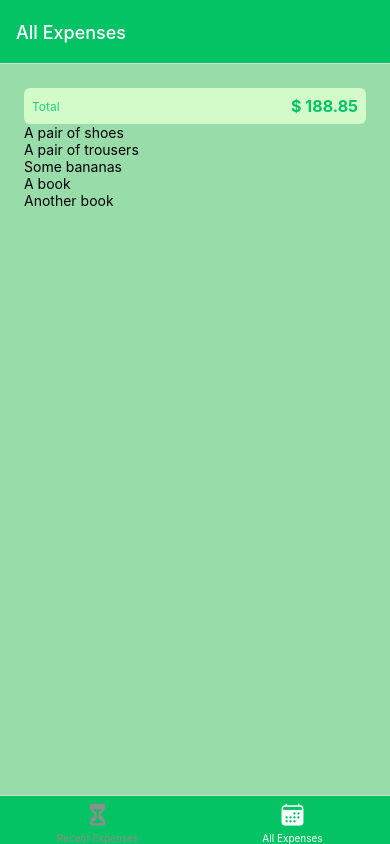
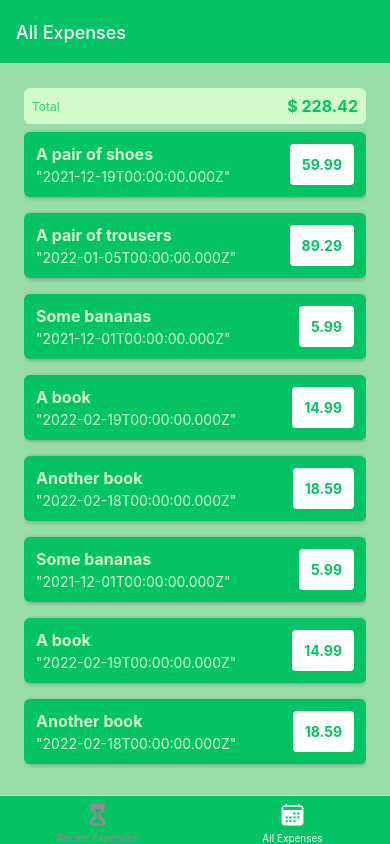
Before and after one commit to vikrantaroraa/react-native-expense-tracker, a React Native app: screen /AllExpenses in a window 390 px wide. Built offline with nearby package versions, Linux system fonts and the light colour scheme.

Commit message:
feat: created the ExpenseItemcomponent

```diff
--- /dev/null
+++ b/components/ExpensesOutput/ExpenseItem.js
@@ -0,0 +1,59 @@
+import React from "react";
+import { Pressable, StyleSheet, Text, View } from "react-native";
+import { GlobalStyles } from "../../constants/styles";
+
+function ExpenseItem({ description, date, amount }) {
+  return (
+    <Pressable>
+      <View style={styles.expenseItem}>
+        <View>
+          <Text style={[styles.textBase, styles.description]}>
+            {description}
+          </Text>
+          <Text style={styles.textBase}>{JSON.stringify(date)}</Text>
+        </View>
+        <View style={styles.amountContainer}>
+          <Text style={styles.amount}>{amount}</Text>
+        </View>
+      </View>
+    </Pressable>
+  );
+}
+
+export default ExpenseItem;
+
+const styles = StyleSheet.create({
+  expenseItem: {
+    padding: 12,
+    marginVertical: 8,
+    backgroundColor: GlobalStyles.colors.primary500,
+    flexDirection: "row",
+    justifyContent: "space-between",
+    borderRadius: 6,
+    elevation: 3,
+    shadowColor: GlobalStyles.colors.gray500,
+    shadowRadius: 4,
+    shadowOffset: { width: 1, height: 1 },
+    shadowOpacity: 0.4,
+  },
+  textBase: {
+    color: GlobalStyles.colors.primary50,
+  },
+  description: {
+    fontSize: 16,
+    marginBottom: 4,
+    fontWeight: "bold",
+  },
+  amountContainer: {
+    paddingHorizontal: 12,
+    paddingVertical: 4,
+    backgroundColor: "white",
+    justifyContent: "center",
+    alignItems: "center",
+    borderRadius: 4,
+  },
+  amount: {
+    color: GlobalStyles.colors.primary500,
+    fontWeight: "bold",
+  },
+});
--- a/components/ExpensesOutput/ExpensesList.js
+++ b/components/ExpensesOutput/ExpensesList.js
@@ -1,8 +1,9 @@
 import React from "react";
-import { FlatList, Text } from "react-native";
+import { FlatList } from "react-native";
+import ExpenseItem from "./ExpenseItem";
 
 const renderExpenseItem = (itemData) => {
-  return <Text>{itemData.item.description}</Text>;
+  return <ExpenseItem {...itemData.item} />;
 };
 
 function ExpensesList({ expenses }) {
--- a/components/ExpensesOutput/ExpensesOutput.js
+++ b/components/ExpensesOutput/ExpensesOutput.js
@@ -35,6 +35,24 @@
     amount: 18.59,
     date: new Date("2022-02-18"),
   },
+  {
+    id: "e6",
+    description: "Some bananas",
+    amount: 5.99,
+    date: new Date("2021-12-01"),
+  },
+  {
+    id: "e7",
+    description: "A book",
+    amount: 14.99,
+    date: new Date("2022-02-19"),
+  },
+  {
+    id: "e8",
+    description: "Another book",
+    amount: 18.59,
+    date: new Date("2022-02-18"),
+  },
 ];
 
 function ExpensesOutput({ expenses, expensesPeriod }) {
@@ -51,7 +69,9 @@
 const styles = StyleSheet.create({
   container: {
     flex: 1,
-    padding: 24,
+    paddingHorizontal: 24,
+    paddingTop: 24,
+    paddingBottom: 24,
     backgroundColor: GlobalStyles.colors.primary700,
   },
 });
```
